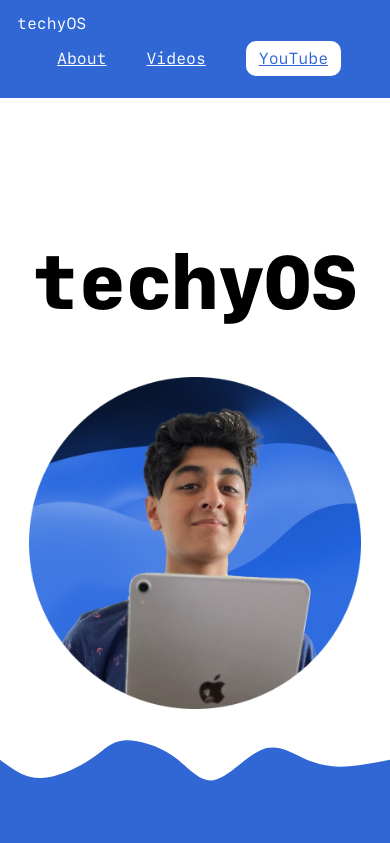
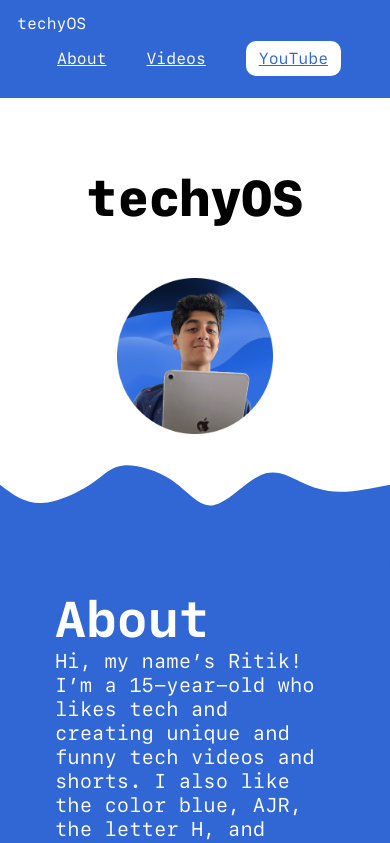
Before and after one commit to Grantie/techyOS, a plain HTML site: page index.html in a window 390 px wide. Shown: the top 843 px of the page. Drawn offline with nearby package versions, Linux system fonts and the light colour scheme; no server answers.

Commit message:
tweak mobile layout

```diff
--- a/style.css
+++ b/style.css
@@ -118,7 +118,7 @@
 }
 
 header {
-  margin-top: 140px;
+  margin-top: 70px;
 }
 
 header .content {
@@ -134,8 +134,14 @@
   font-size: 75px;
 }
 
+@media screen and (max-width: 900px) {
+  header .details {
+    font-size: 50px;
+  }
+}
+
 header .picture {
-  max-width: 85vw;
+  max-width: 40vw;
 }
 
 header .wave {
```
